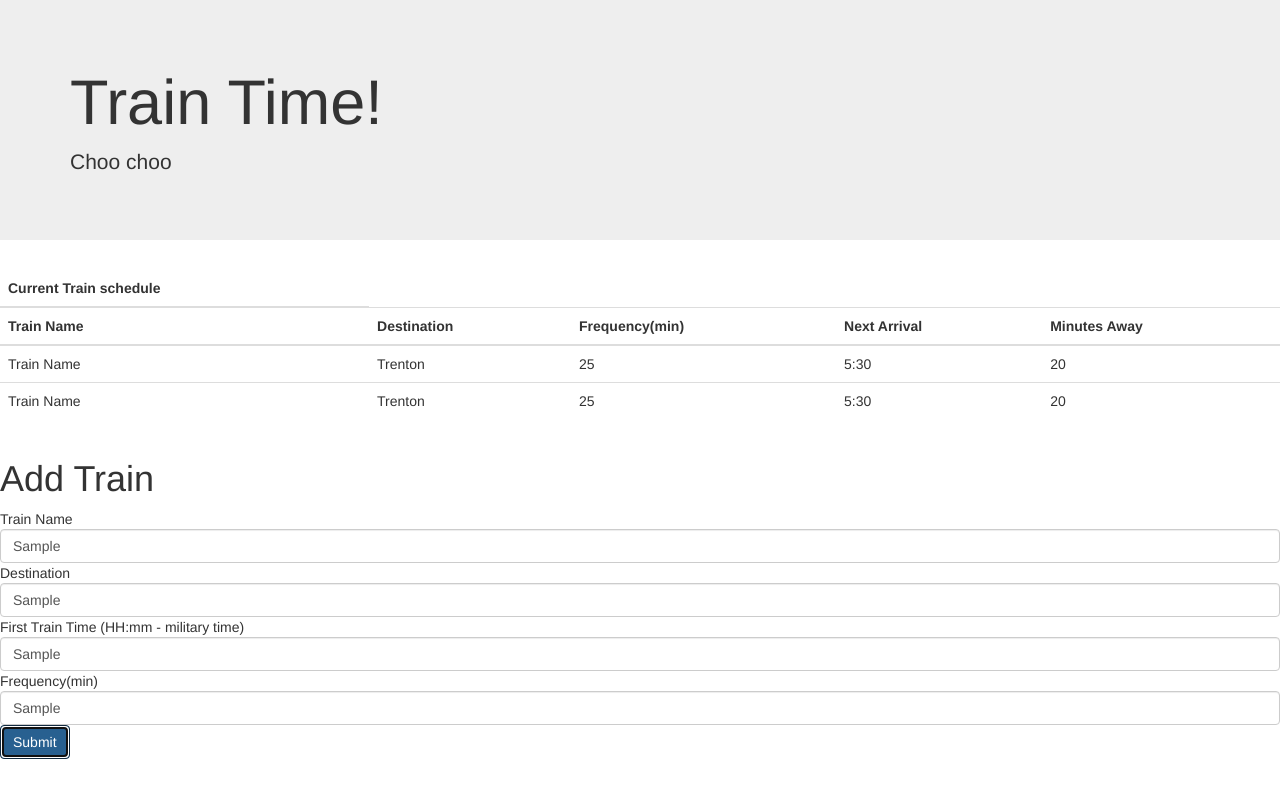
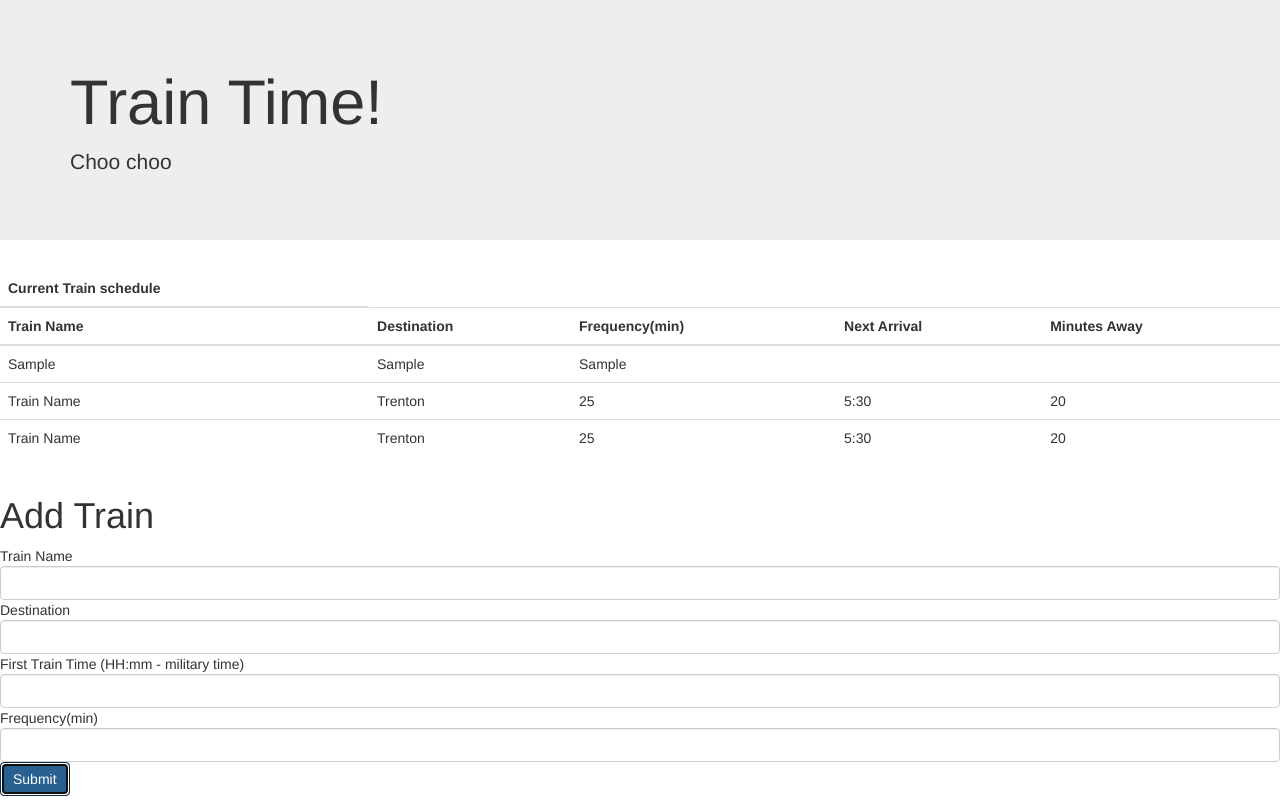
Before and after one commit to sternj20/trainscheduler, a plain HTML site: page index.html in a window 1280 px wide. Both pictures are taken after typing "Sample", "Sample", "Sample", "Sample" into the empty fields and a click on the button "Submit". Drawn offline with nearby package versions, Linux system fonts and the light colour scheme.

Commit message:
started working on newtrain function, right now it adds a new tr with tds that contain text from the train name destination and frequency inputs

```diff
--- a/assets/javascript/script.js
+++ b/assets/javascript/script.js
@@ -0,0 +1,54 @@
+/*
+
+STEPS
+
+1. Add information from forms into corresponding table rows and columns
+	When Submit Button is clicked
+	create a new tr
+		with 5 tds
+		Train name - set to value of what is typed into train name, etc.
+		Destination
+		Frequency
+		Next Arrival
+		Minutes Away
+	prepend it to our table
+2. Add logic to calculate when the next train is arriving based on the current time and the time of the first train
+3. Persist data with local storage
+
+*/
+
+//functions
+
+function newTrain(){
+	//variables for inputs
+	var nameInput = $(".name");
+	var destinationInput = $(".destination");
+	var timeInput = $(".time");
+	var frequencyInput = $(".freq");
+	//create a new tr to store input values
+	var tr = $("<tr>");
+	//create tds for each corresponding value
+	var tdName = $("<td>");
+	var tdDest = $("<td>");
+	var tdFreq = $("<td>");
+	var tdNext = $("<td>");
+	var tdMins = $("<td>");
+	//add text to tds from corresponding input values
+	tdName.text(nameInput.val());
+	tdDest.text(destinationInput.val());
+	tdFreq.text(frequencyInput.val());
+	//append tds to tr
+	tr.append(tdName);
+	tr.append(tdDest);
+	tr.append(tdFreq);
+	//prepend tr to table containing all train data
+	$(".data").prepend(tr);
+	//clear input fields
+	nameInput.val('');
+	destinationInput.val(' ');
+	timeInput.val(' ');
+	frequencyInput.val(' ');
+}
+
+//event handlers
+$(".submit").on("click", newTrain);
--- a/index.html
+++ b/index.html
@@ -5,7 +5,7 @@
 	<!-- Latest compiled and minified CSS & JS -->
 	<link rel="stylesheet" href="https://maxcdn.bootstrapcdn.com/bootstrap/3.3.6/css/bootstrap.min.css" integrity="sha384-1q8mTJOASx8j1Au+a5WDVnPi2lkFfwwEAa8hDDdjZlpLegxhjVME1fgjWPGmkzs7" crossorigin="anonymous">
 	<link rel="stylesheet" type="text/css" href="assets/css/style.css">
-	<script src="//code.jquery.com/jquery.js"></script>
+	<script src="https://code.jquery.com/jquery-2.1.3.min.js"></script>
 	<script src="https://maxcdn.bootstrapcdn.com/bootstrap/3.3.6/js/bootstrap.min.js" integrity="sha384-0mSbJDEHialfmuBBQP6A4Qrprq5OVfW37PRR3j5ELqxss1yVqOtnepnHVP9aJ7xS" crossorigin="anonymous"></script>
 	<title>Train Scheduler</title>
 </head>
@@ -32,7 +32,7 @@
 				<th>Minutes Away</th>
 			</tr>
 		</thead>
-		<tbody>
+		<tbody class = "data">
 			<tr>
 				<td>Train Name</td>
 				<td>Trenton</td>
@@ -58,24 +58,25 @@
 		</div>
 
 		<div class="row"> Train Name
-			<input type="text" name="" id="input" class="form-control" value="" required="required" pattern="" title="">
+			<input type="text" name="" id="input" class="form-control name" value="" required="required" pattern="" title="">
 		</div>
 
 		<div class="row"> Destination
-			<input type="text" name="" id="input" class="form-control" value="" required="required" pattern="" title="">
+			<input type="text" name="" id="input" class="form-control destination" value="" required="required" pattern="" title="">
 		</div>
 
 		<div class="row"> First Train Time (HH:mm - military time)
-			<input type="text" name="" id="input" class="form-control" value="" required="required" pattern="" title="">
+			<input type="text" name="" id="input" class="form-control time" value="" required="required" pattern="" title="">
 		</div>
 
 		<div class="row">Frequency(min)
-			<input type="text" name="" id="input" class="form-control" value="" required="required" pattern="" title="">
+			<input type="text" name="" id="input" class="form-control freq" value="" required="required" pattern="" title="">
 		</div>
 
 		<div class = "row">
-		<button type="button" class="btn btn-primary">Submit</button>
+		<button type="button" class="btn btn-primary submit">Submit</button>
 		</div>
 	</div>
+	<script type="text/javascript" src = "assets/javascript/script.js"></script>
 </body>
 </html>
```
